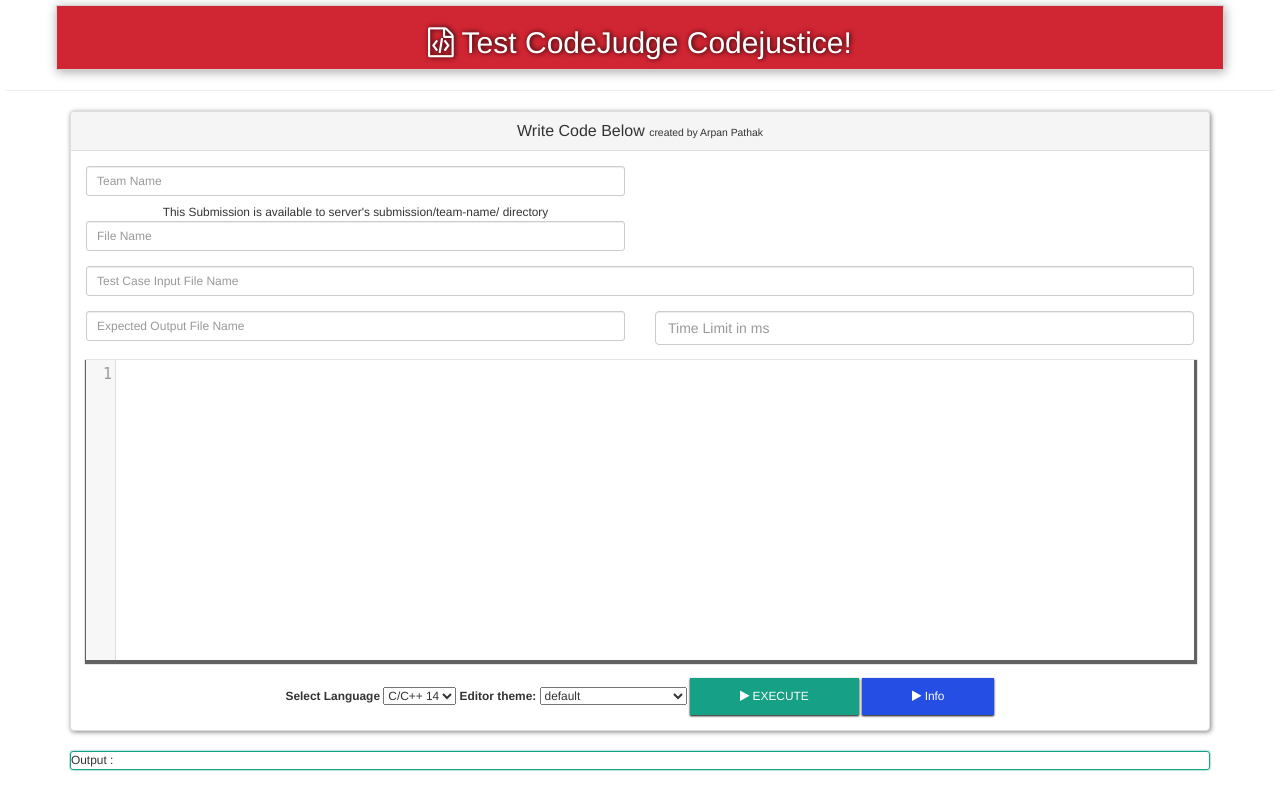
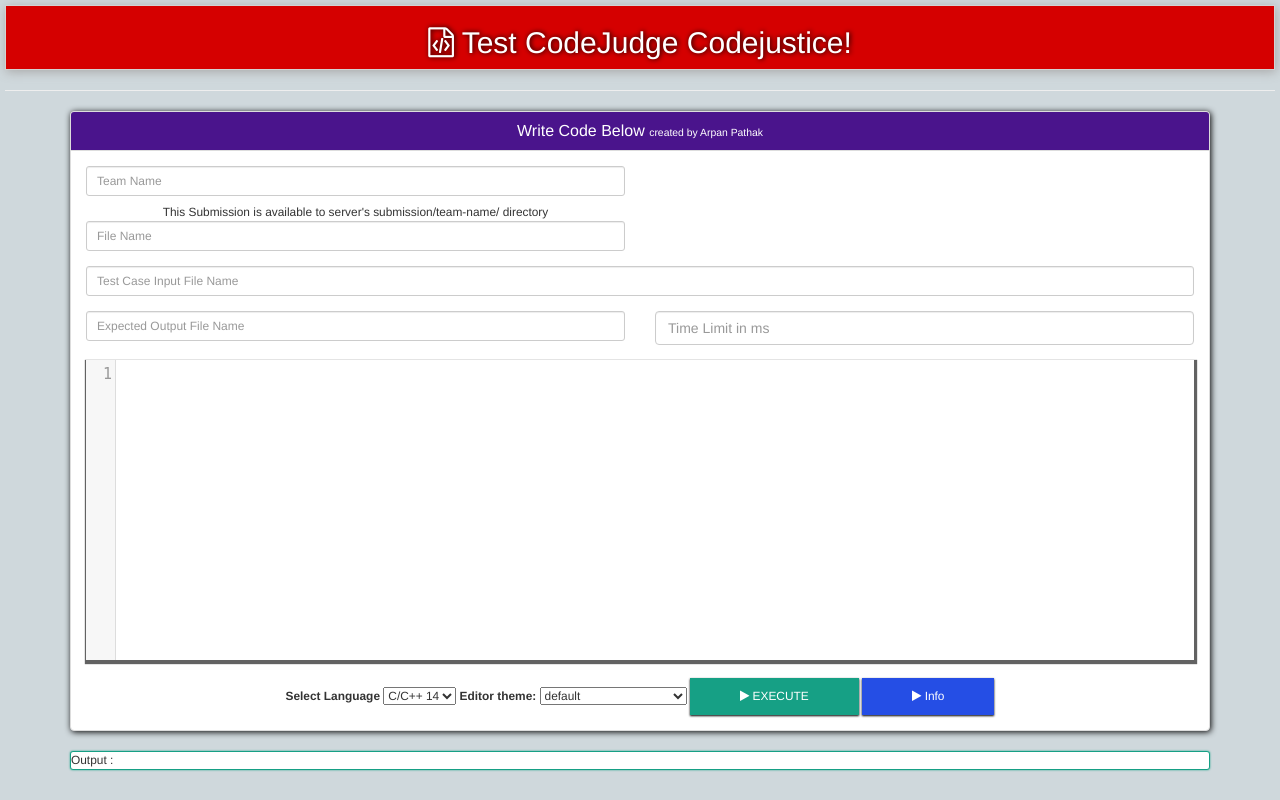
Before and after one commit to arpanpathak/codejustice, a PHP site: page / in a window 1280 px wide. Run offline with PHP 8.4, Linux system fonts and the light colour scheme.

Commit message:
First Commit

```diff
--- a/css/style.css
+++ b/css/style.css
@@ -4,13 +4,13 @@ body {
   margin: 0 auto;
   text-align: center;
   padding: 5px;
-  background-color: #fff;
+  background-color: #cfd8dc;
 }
 
 header {
   z-index: 999;
-  width: 92%;
-  margin-left: 4%;
+  width: 100%;
+  margin-left: 0;
 <<<<<<< HEAD
 =======
   height: 12%;
@@ -22,7 +22,7 @@ header {
   margin-top: 0px;
   border: 1px solid lightgray;
   padding: 0px;
-  background-color: #d02532;
+  background-color:  #d50000;
   color: #fff;
   box-shadow: 1px 2px 10px darkgray;
   text-shadow: 1px 0px 5px black;
--- a/index.php
+++ b/index.php
@@ -78,8 +78,8 @@ require_once("codejudge.php");
 <div class="container">
         <div class="row centered-form">
         <div class="col-xs-12">
-        	<div class="panel panel-default" style="box-shadow: 1px 1px 5px gray;">
-        		<div class="panel-heading">
+        	<div class="panel panel-default" style="box-shadow: 1px 1px 6px black;">
+        		<div class="panel-heading" style="background-color: #4a148c; color: #fff;">
 			    		<h3 class="panel-title">Write Code Below <small>created by Arpan Pathak</small></h3>
 			 			</div>
 			 			<div class="panel-body">
@@ -188,7 +188,7 @@ require_once("codejudge.php");
 			    	</div>
 	    		</div>
 
-    			<div style="text-align: left; border-radius: 3px; border: 1px solid #16a085; box-shadow: 0px 0px 2px #16a085;">
+    			<div style="text-align: left; border-radius: 3px; border: 1px solid #16a085; box-shadow: 0px 0px 2px #16a085; background: #fff; ">
     			Output : <br />
     			<span id="load"> </span>
     			<div id="output"></div>
```
